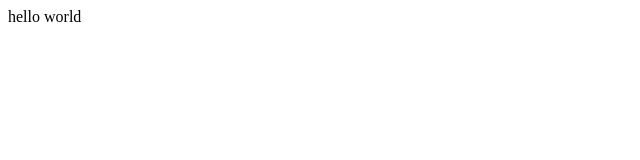
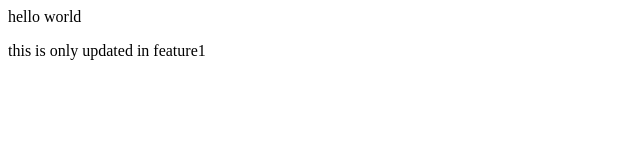
Before and after one commit to bhargav-kodali/localrepo, a plain HTML site: page index.html in a window 1280 px wide. Shown: the whole page, without its empty margins (0-640 px from the left). Drawn offline with Linux system fonts and the light colour scheme.

Commit message:
new paragraph

```diff
--- a/index.html
+++ b/index.html
@@ -1 +1,2 @@
 <p>hello world</p>
+<p>this is only updated in feature1</p>
```
